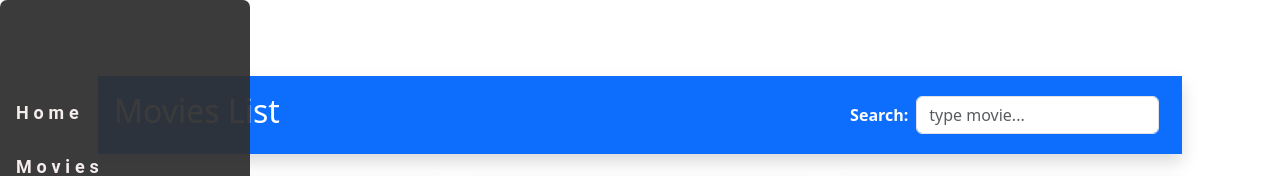
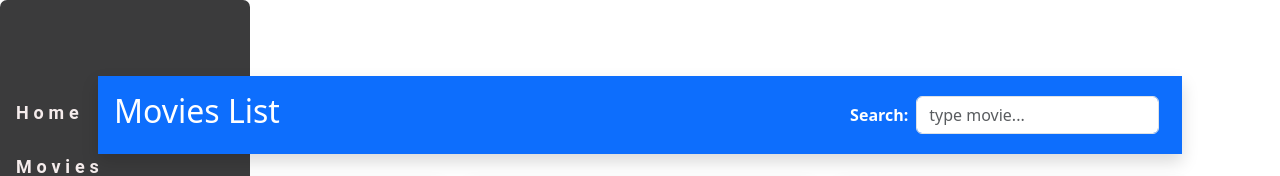
Before and after one commit to mertugrulfrontenddev/react-movie-library, a React (Create React App) app: page /movies in a window 1280 px wide. Shown: the top 176 px of the page. Built offline with nearby package versions, Linux system fonts and the light colour scheme.

Commit message:
added-sticy-to-top-h1-bar-mobile-desktop-separatly

```diff
--- a/src/App.css
+++ b/src/App.css
@@ -8,9 +8,16 @@
   height: 100vh;
   background-color: #303031f1;
   transition: left 0.3s ease;
-  z-index: 1000;
+  z-index: 1200;
   padding-top: 80px;
   border-radius: 7px;
+}
+
+.stiky {
+  position: sticky;
+  top: 0;
+
+  z-index: 1300;
 }
 
 .sidebar.open {
@@ -70,6 +77,12 @@
     display: none; /* Mobilde yan menü gizlenir */
   }
 
+  .stiky {
+    position: sticky;
+    top: 70px;
+
+    z-index: 1300;
+  }
   .sidebar-arrow.d-none {
     display: none; /* Ok işareti mobilde gizlenir */
   }
@@ -78,7 +91,7 @@
     display: block;
     position: sticky;
     top: 0;
-    z-index: 1000;
+    z-index: 1400;
     /* Mobilde üst menü görünür */
   }
 
--- a/src/components/FavoriteIcon.jsx
+++ b/src/components/FavoriteIcon.jsx
@@ -15,10 +15,12 @@ const FavoriteIcon = ({ movieId, movieIsFavorite, filtered, setFiltered }) => {
 
     setMovieItems(updatedMovies);
 
-    const updatedFilteredMovies = filtered.map((movie) =>
-      movie.id === id ? { ...movie, isFavorite: !movie.isFavorite } : movie
-    );
-    setFiltered(updatedFilteredMovies);
+    if (filtered && filtered.length) {
+      const updatedFilteredMovies = filtered.map((movie) =>
+        movie.id === id ? { ...movie, isFavorite: !movie.isFavorite } : movie
+      );
+      setFiltered(updatedFilteredMovies);
+    }
 
     setIsAnimate(true);
     setTimeout(() => setIsAnimate(false), 300);
--- a/src/components/FavoriteMovies.jsx
+++ b/src/components/FavoriteMovies.jsx
@@ -7,7 +7,7 @@ const FavoriteMovies = () => {
 
   return (
     <div className="container d-flex flex-row flex-wrap align-items-center justfiy-content-between mt-4">
-      <h2 className="shadow p-3 mt-5 text-white bg-danger w-100 d-block  ">
+      <h2 className="stiky shadow p-3 mt-5 text-white bg-danger w-100 d-block  ">
         Your Favorite Movies List
       </h2>
       <div className="row flex-grow-1  mt-4 ">
--- a/src/components/MovieItem.jsx
+++ b/src/components/MovieItem.jsx
@@ -14,16 +14,16 @@ const MovieItem = () => {
   }
 
   function findSearched(value) {
-    let regex = new RegExp(value, "i");
-
-    let filteredMovies = movieItems.filter((movie) => regex.test(movie.title));
+    let filteredMovies = movieItems.filter((movie) =>
+      movie.title.toLowerCase().includes(value.toLowerCase())
+    );
 
     setFiltered(filteredMovies);
   }
 
   return (
     <div className="container d-flex flex-row flex-wrap align-items-center justfiy-content-between mt-4 ">
-      <div className="shadow w-100 p-3 mt-5 text-white bg-primary d-flex justify-content-between">
+      <div className="stiky shadow w-100 p-3 mt-5 text-white bg-primary d-flex justify-content-between">
         <h2>Movies List</h2>
         <div className="d-flex align-items-center justify-content-center">
           <span className="me-2 fw-bold">
@@ -34,7 +34,7 @@ const MovieItem = () => {
             id="inputFind"
             className="form-control w-75"
             placeholder="type movie..."
-            value={searched}
+            value={searched || ""}
             onChange={(event) => handleSearched(event)}
           ></input>
         </div>
@@ -43,8 +43,8 @@ const MovieItem = () => {
       <div className="row Gap-2 mt-4 flex-grow-1">
         {filtered.length > 0 ? (
           filtered.map((movie) => (
-            <div className="col-md-4" key={movie.id}>
-              <div className="card mb-4 shadow">
+            <div className="col-md-4 ">
+              <div className="card mb-4 shadow" key={movie.id}>
                 <div className="card-body d-flex flex-column justify-content-center align-items-center shadow-sm">
                   <FavoriteIcon
                     movieId={movie.id}
@@ -71,7 +71,7 @@ const MovieItem = () => {
           ))
         ) : movieItems && movieItems.length > 0 ? (
           movieItems.map((movie) => (
-            <div className="col-md-4" key={movie.id}>
+            <div className="col-md-4 ">
               <div className="card mb-4 shadow" key={movie.id}>
                 <div className="card-body d-flex flex-column justify-content-center align-items-center shadow-sm">
                   <FavoriteIcon
```
